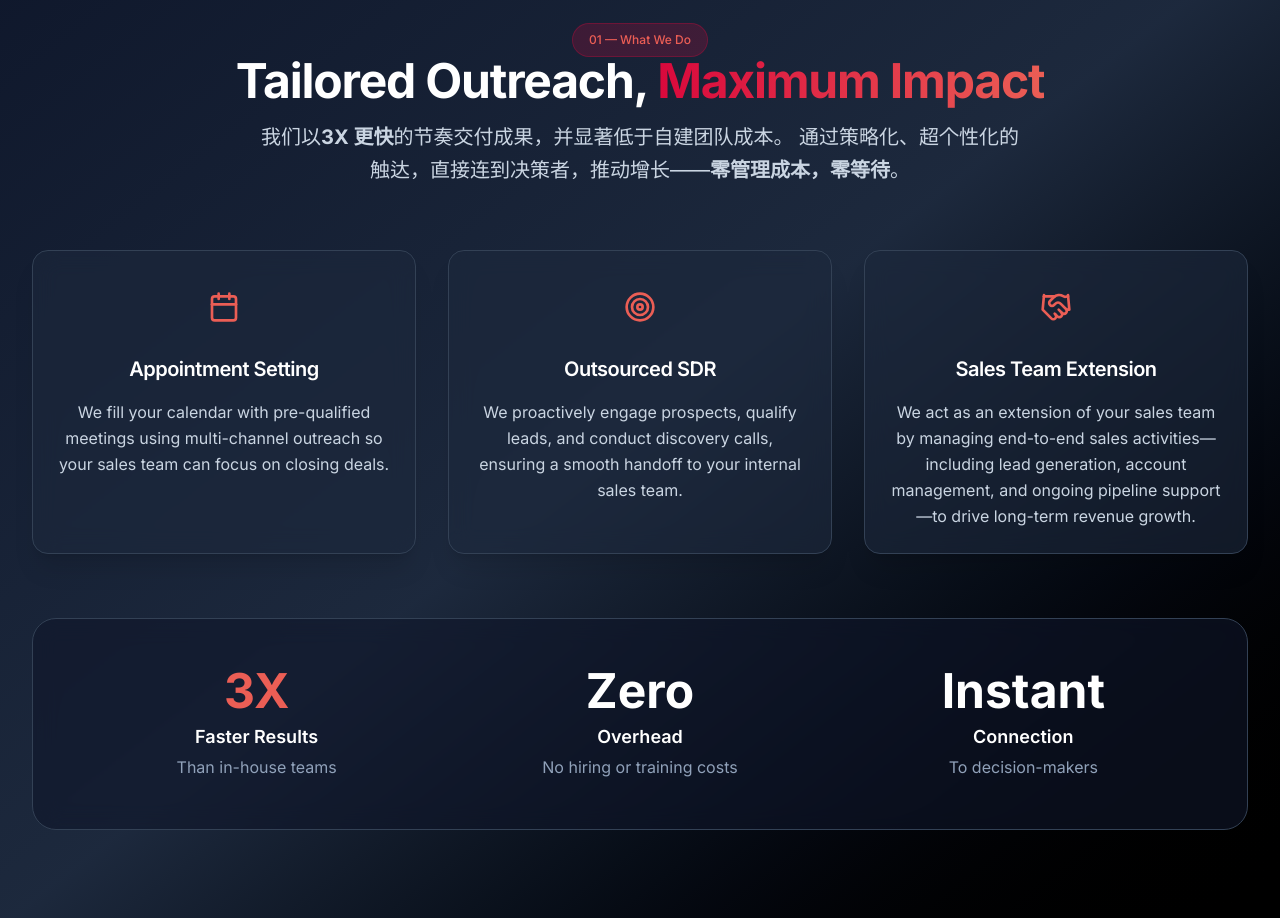
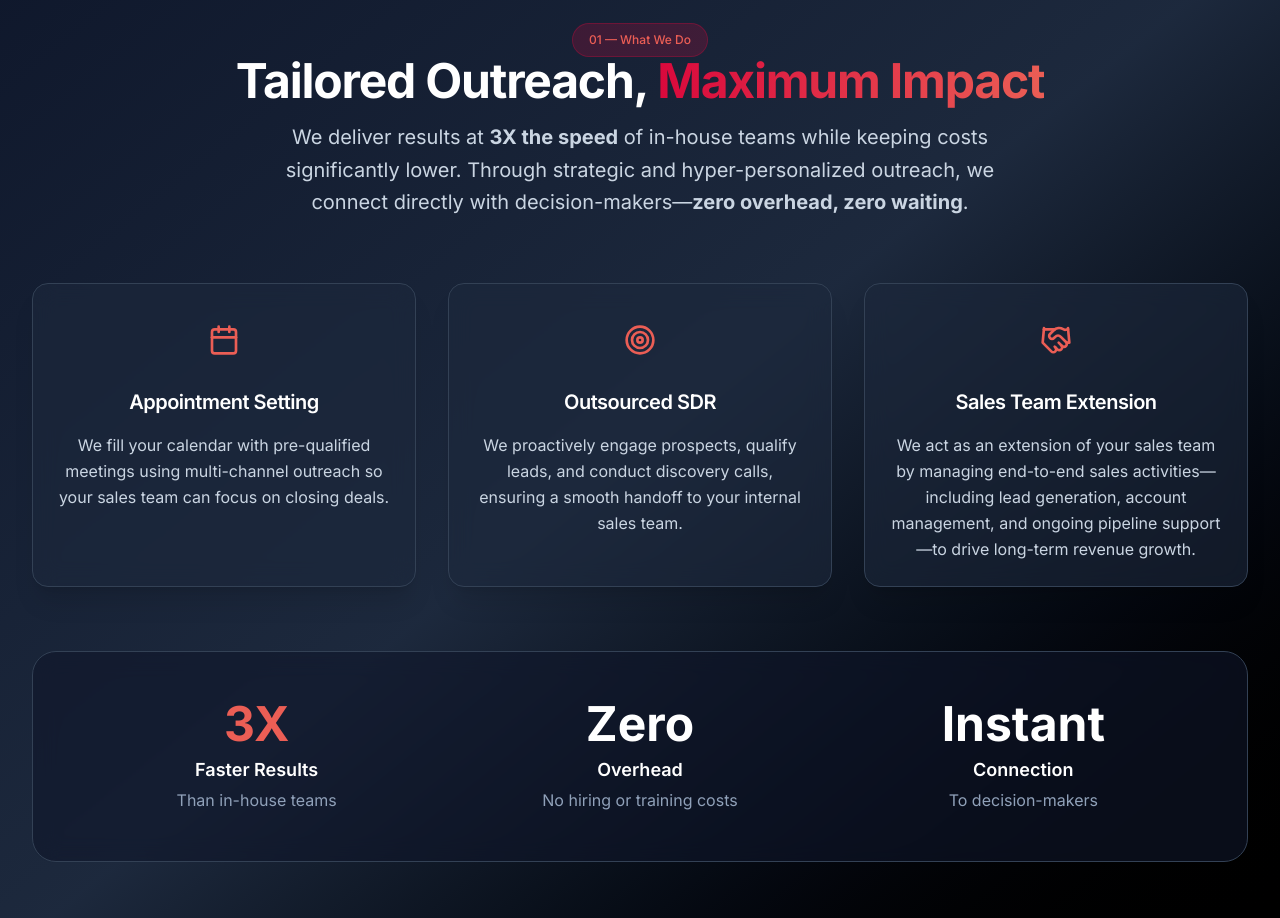
Before and after one commit to wilaine/aeconnect, a Next.js app in the folder ae-connect-landing/: page / in a window 1280 px wide. Shown: the part 1060-1978 px from the top of the page. Built offline with nearby package versions, Linux system fonts and the light colour scheme.

Commit message:
about.tsx 英文

```diff
--- a/ae-connect-landing/src/components/about.tsx
+++ b/ae-connect-landing/src/components/about.tsx
@@ -72,9 +72,9 @@ export function About() {
               variants={item}
               className="text-xl text-slate-300 max-w-3xl mx-auto leading-relaxed"
             >
-              我们以<strong>3X 更快</strong>的节奏交付成果，并显著低于自建团队成本。
-              通过策略化、超个性化的触达，直接连到决策者，推动增长——
-              <strong>零管理成本，零等待</strong>。
+              We deliver results at <strong>3X the speed</strong> of in-house teams while keeping costs significantly lower.
+              Through strategic and hyper-personalized outreach, we connect directly with decision-makers—
+              <strong>zero overhead, zero waiting</strong>.
             </motion.p>
           </div>
 
```
